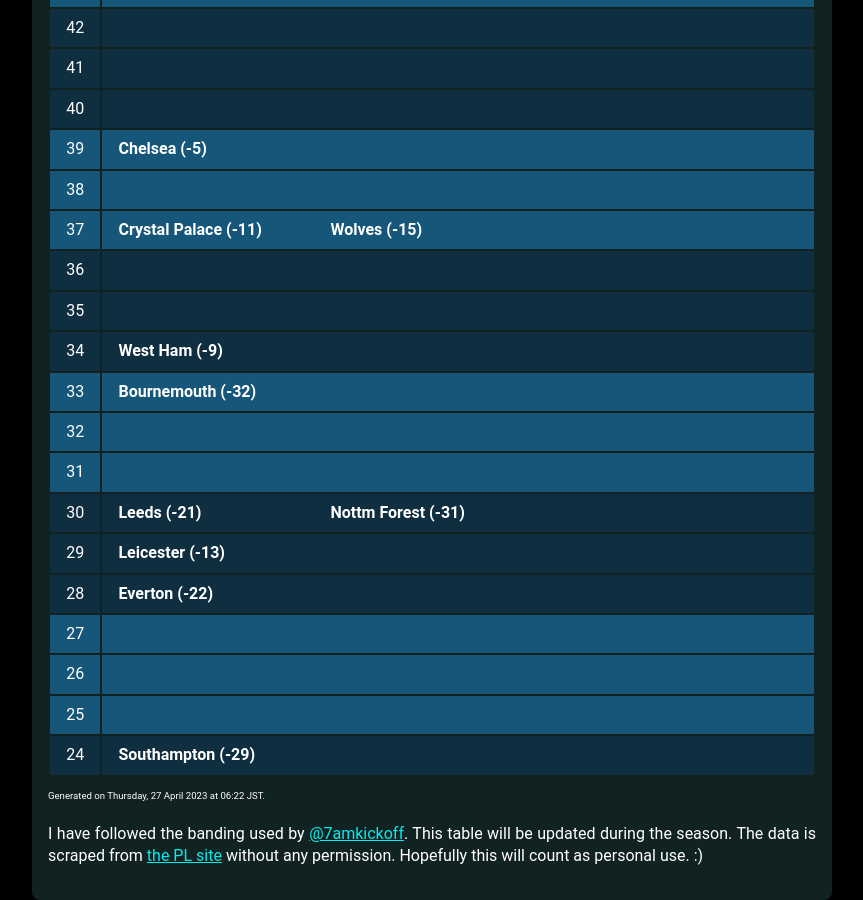
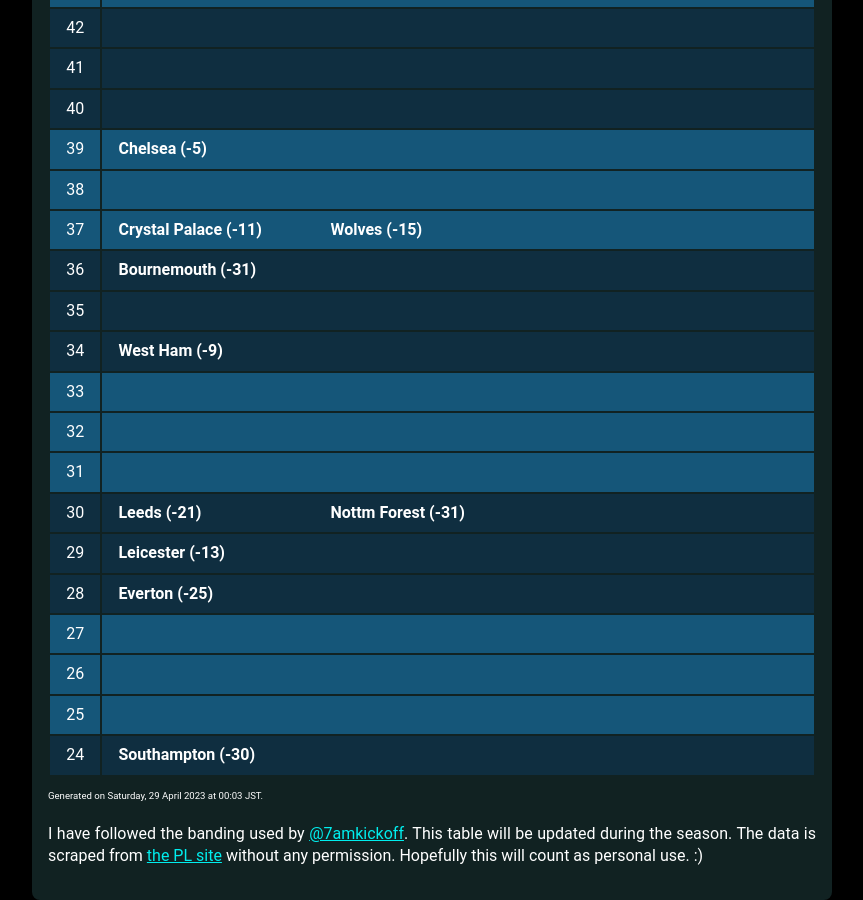
Before and after one commit to muru/muru.github.io, a Jekyll site: the page built from resources.md, in a window 1280 px wide and 900 px high, scrolled down 2810 px. Shown: the whole window, without its empty margins (208-1071 px from the left). Built offline with Jekyll 4.4.1, drawn with Linux system fonts in a browser that asks for light colours; some web fonts are replaced; some of the changed text lies outside the part shown.

Commit message:
updated cann-table: Sat 29 Apr 00:03:51 JST 2023

```diff
--- a/cann-table.html
+++ b/cann-table.html
@@ -70,6 +70,7 @@
 	<tr class="cann-row-1">
 		<td class="cann-point"> 62 </td>
 		<td class="cann-clubs">
+			<span class="club-name"> Newcastle (32) </span>
 		</td>
  	</tr>
 	<tr class="cann-row-1">
@@ -80,13 +81,12 @@
 	<tr class="cann-row-2">
 		<td class="cann-point"> 60 </td>
 		<td class="cann-clubs">
+			<span class="club-name"> Man Utd (9) </span>
 		</td>
  	</tr>
 	<tr class="cann-row-2">
 		<td class="cann-point"> 59 </td>
 		<td class="cann-clubs">
-			<span class="club-name"> Newcastle (29) </span>
-			<span class="club-name"> Man Utd (9) </span>
 		</td>
  	</tr>
 	<tr class="cann-row-2">
@@ -112,6 +112,7 @@
 	<tr class="cann-row-2">
 		<td class="cann-point"> 54 </td>
 		<td class="cann-clubs">
+			<span class="club-name"> Tottenham (7) </span>
 			<span class="club-name"> Aston Villa (5) </span>
 		</td>
  	</tr>
@@ -119,7 +120,6 @@
 		<td class="cann-point"> 53 </td>
 		<td class="cann-clubs">
 			<span class="club-name"> Liverpool (22) </span>
-			<span class="club-name"> Tottenham (7) </span>
 		</td>
  	</tr>
 	<tr class="cann-row-2">
@@ -211,6 +211,7 @@
 	<tr class="cann-row-2">
 		<td class="cann-point"> 36 </td>
 		<td class="cann-clubs">
+			<span class="club-name"> Bournemouth (-31) </span>
 		</td>
  	</tr>
 	<tr class="cann-row-2">
@@ -227,7 +228,6 @@
 	<tr class="cann-row-1">
 		<td class="cann-point"> 33 </td>
 		<td class="cann-clubs">
-			<span class="club-name"> Bournemouth (-32) </span>
 		</td>
  	</tr>
 	<tr class="cann-row-1">
@@ -256,7 +256,7 @@
 	<tr class="cann-row-2">
 		<td class="cann-point"> 28 </td>
 		<td class="cann-clubs">
-			<span class="club-name"> Everton (-22) </span>
+			<span class="club-name"> Everton (-25) </span>
 		</td>
  	</tr>
 	<tr class="cann-row-1">
@@ -277,8 +277,8 @@
 	<tr class="cann-row-2">
 		<td class="cann-point"> 24 </td>
 		<td class="cann-clubs">
-			<span class="club-name"> Southampton (-29) </span>
+			<span class="club-name"> Southampton (-30) </span>
 		</td>
  	</tr>
 </table>
-<span id="cann-gen-note"> Generated on  Thursday, 27 April 2023 at 06:22 JST. </span>
+<span id="cann-gen-note"> Generated on  Saturday, 29 April 2023 at 00:03 JST. </span>
```
